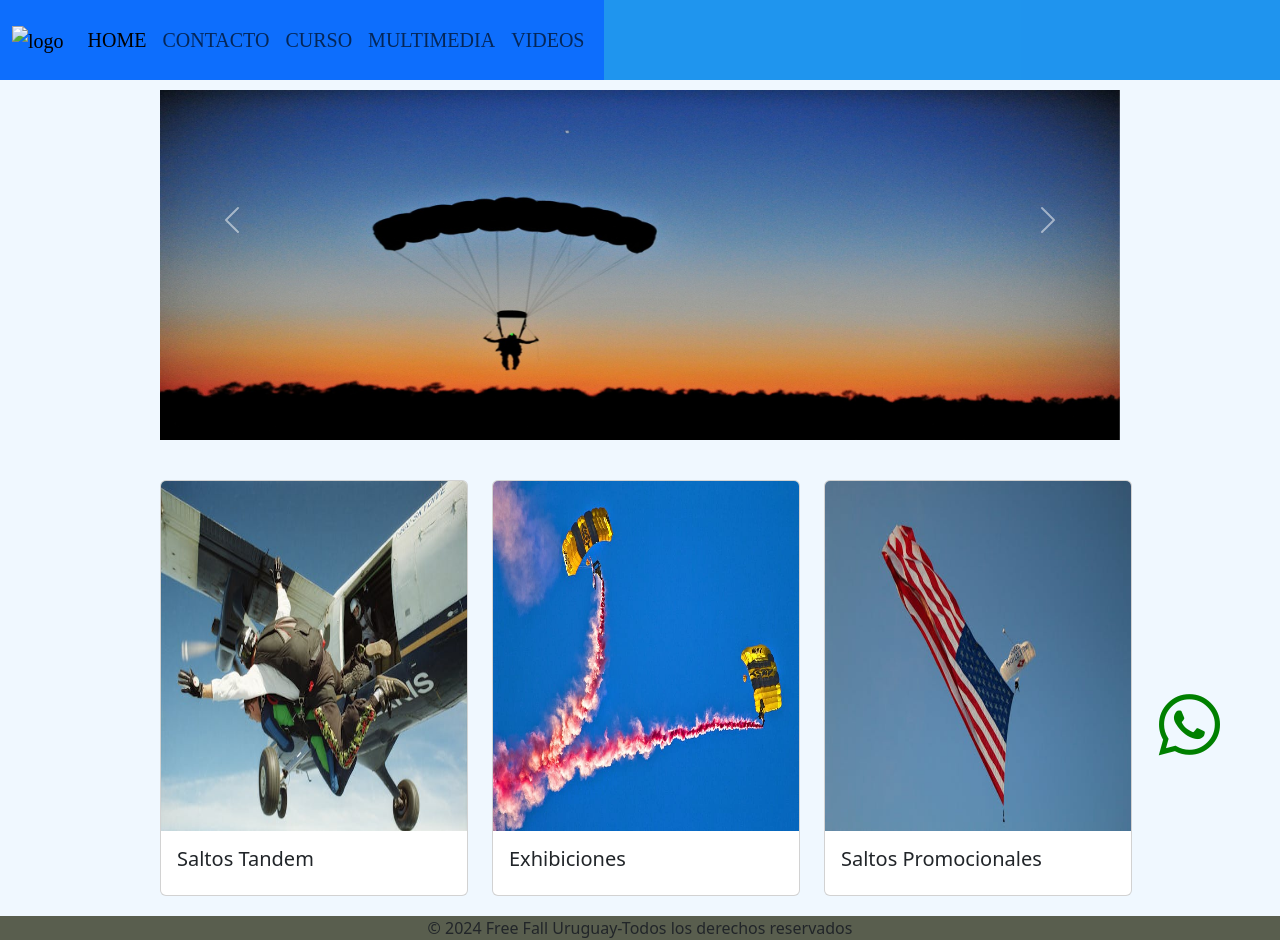
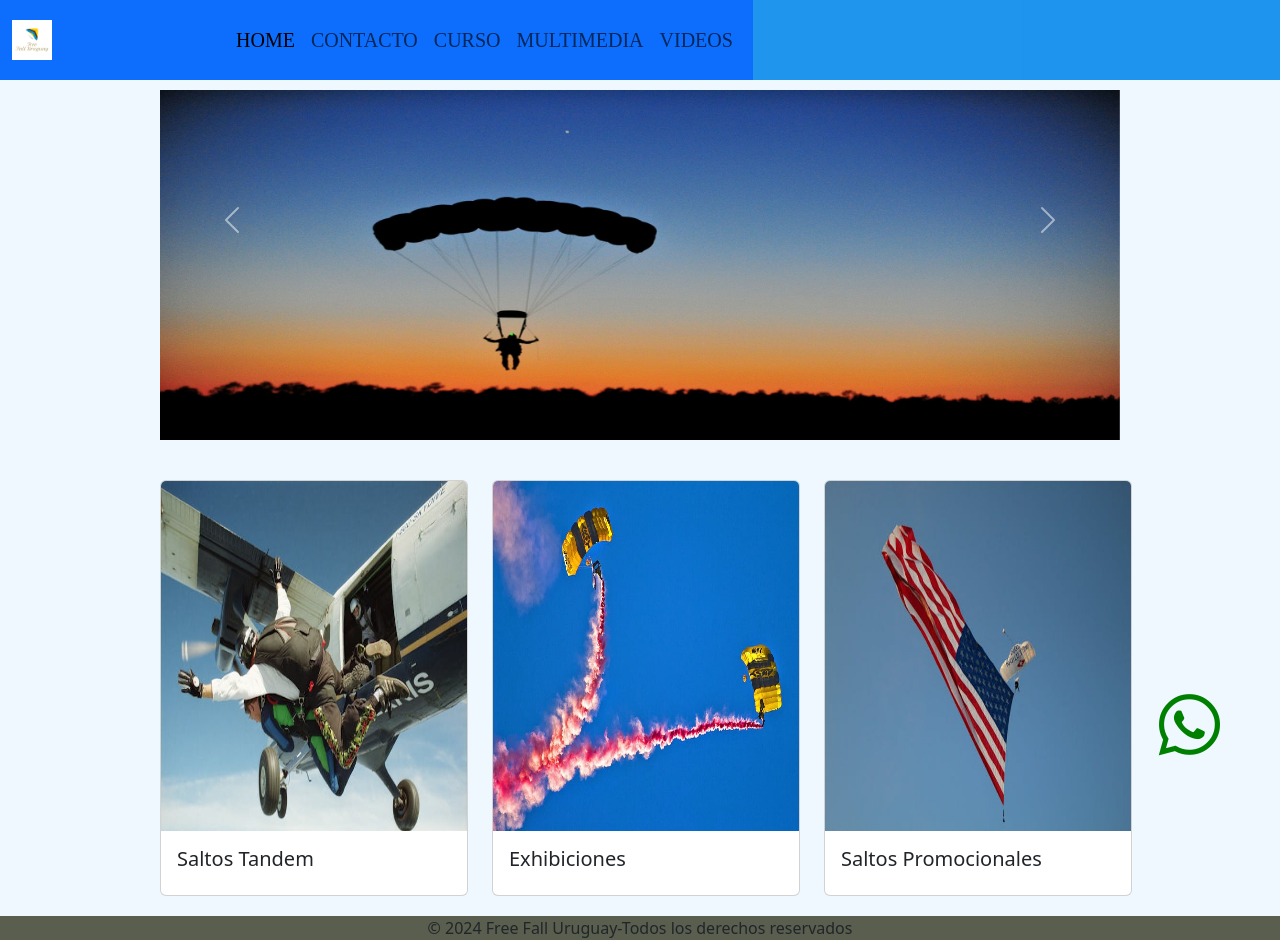
Before and after one commit to mauroserracorrea/entrega-2-serra, a plain HTML site: page index.html in a window 1280 px wide. Drawn offline with nearby package versions, Linux system fonts and the light colour scheme.

Commit message:
arreglando el logo

```diff
--- a/css/style.css
+++ b/css/style.css
@@ -88,8 +88,8 @@
 
 
  .logo {
-     width: 15%;
-     height: 15%;
+     width: 20%;
+     height: 20%;
  }
 
  .section {
--- a/index.html
+++ b/index.html
@@ -17,7 +17,8 @@
     <header class="header">
         <nav class="navbar navbar-expand-lg bg-primary">
             <div class=" container-fluid">
-                <a class="navbar-brand" href="#"><img src="" alt="logo" class="logo"></a>
+                <a class="navbar-brand" href="#"><img src="./assets/13fd75af35554491ba963d1de43bb62d (1).png" alt="logo"
+                        class="logo"></a>
                 <button class="navbar-toggler" type="button" data-bs-toggle="collapse"
                     data-bs-target="#navbarSupportedContent" aria-controls="navbarSupportedContent"
                     aria-expanded="false" aria-label="Toggle navigation">
```
Also changed, not shown: assets/13fd75af35554491ba963d1de43bb62d (1).png (added), assets/logo-transparent.png (deleted).
